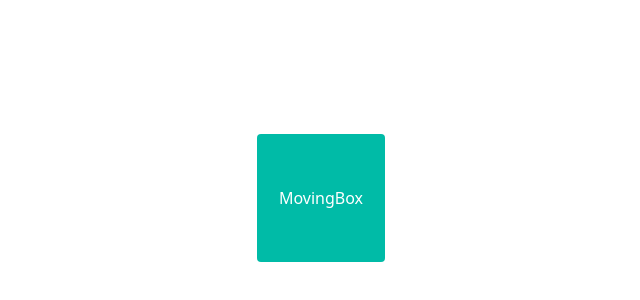
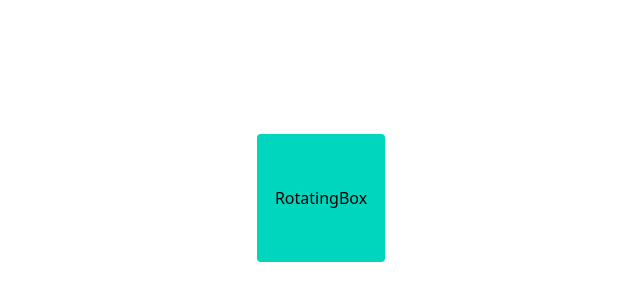
Before and after one commit to G1DY/FramerMotion, a React (Vite) app in the folder keyframes/: page / in a window 1280 px wide. Shown: the part 202-502 px from the top of the page, without its empty margins (319-959 px from the left). Built offline with nearby package versions, Linux system fonts and the light colour scheme.

Commit message:
a rotating box project using useMotionValue

```diff
--- a/keyframes/src/App.tsx
+++ b/keyframes/src/App.tsx
@@ -1,4 +1,5 @@
 import MovingBox from "./useMotionValue/MovingBox";
+import RotatingBox from "./useMotionValue/RotatingBox";
 
 const App = () => {
   return (
@@ -18,7 +19,8 @@ const App = () => {
       {/* // <StaggeredText /> */}
       {/* <DraggableBox /> */}
       {/* <HoverLinkedScale /> */}
-      <MovingBox />
+      {/* <MovingBox /> */}
+      <RotatingBox />
     </div>
   );
 };
--- /dev/null
+++ b/keyframes/src/useMotionValue/RotatingBox.tsx
@@ -0,0 +1,14 @@
+import { motion, useMotionValue } from "framer-motion";
+const RotatingBox = () => {
+  const rotate = useMotionValue(0);
+  return (
+    <motion.div
+      className="w-32 h-32 bg-teal-400 rounded justify-center flex items-center"
+      style={{ rotate }}
+      onClick={() => rotate.set(rotate.get() + 45)}
+    >
+      RotatingBox
+    </motion.div>
+  );
+};
+export default RotatingBox;
```
